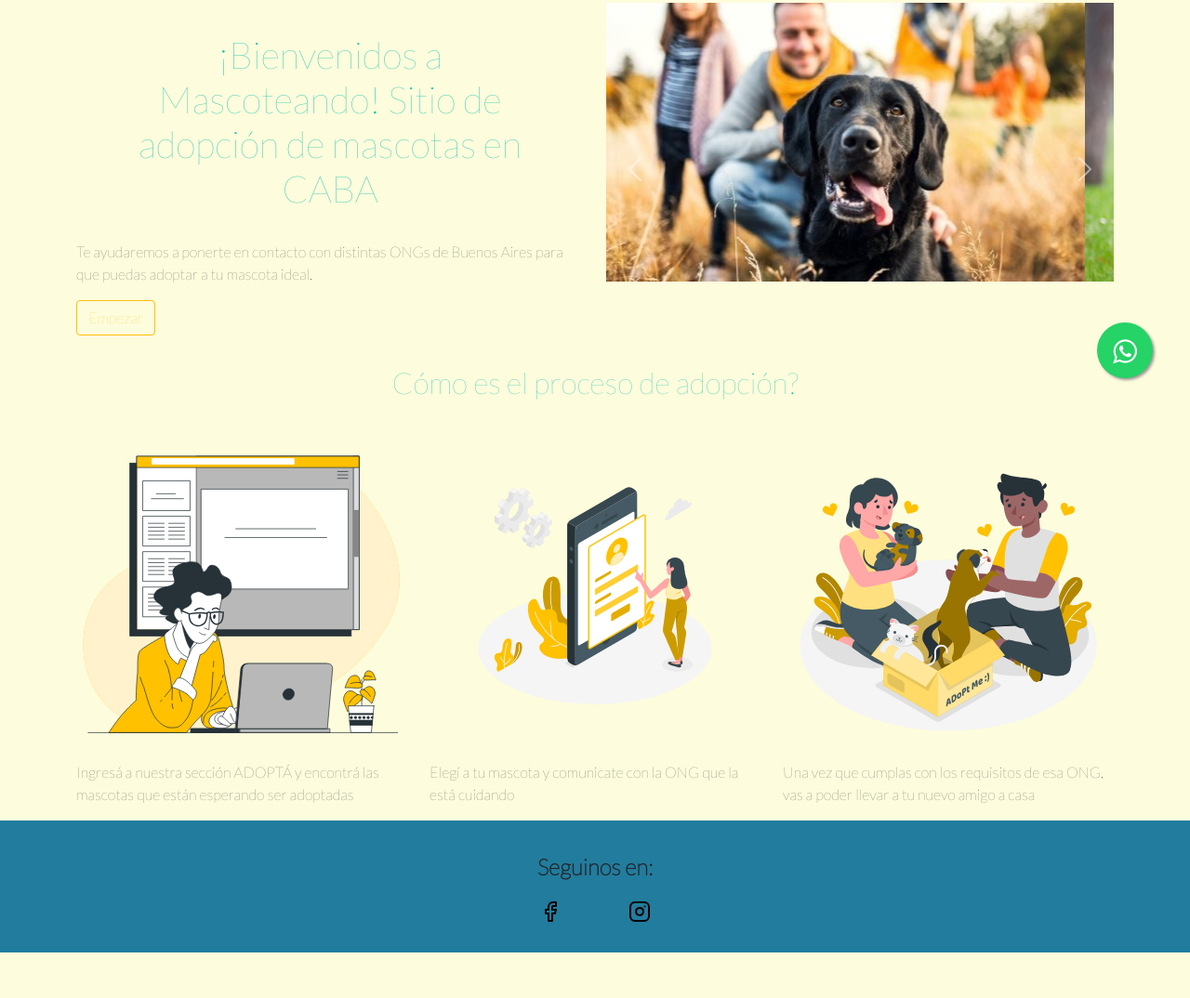
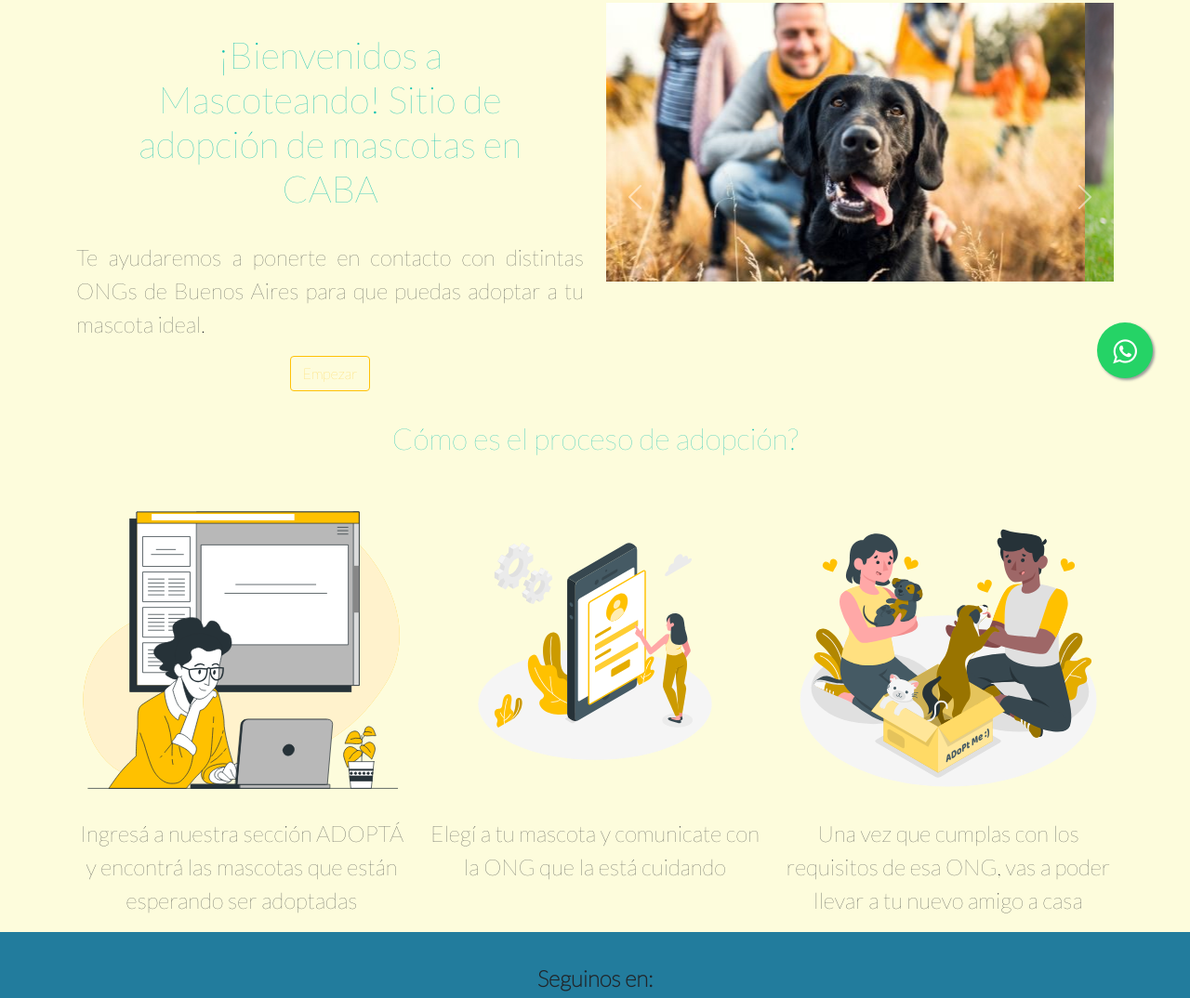
Before and after one commit to magalidsc/mascoteando, a website: page index.html in a window 1280 px wide. Shown: the part 353-1427 px from the top of the page at 93% size. Before the commit the page ends 1378 px from the top, so only its background shows below. Drawn offline with nearby package versions, Linux system fonts and the light colour scheme.

Commit message:
mejoras en los estilos del index

```diff
--- a/index.html
+++ b/index.html
@@ -125,17 +125,17 @@
       <div class="row">
     <div class="col-lg-4">
       <img src="images/Online document-bro.svg" alt="persona buscando información">
-      <p>Ingresá a nuestra sección ADOPTÁ y encontrá las mascotas que están esperando ser adoptadas</p>
+      <p class="p-images-home">Ingresá a nuestra sección ADOPTÁ y encontrá las mascotas que están esperando ser adoptadas</p>
     </div>
 
     <div class="col-lg-4">
       <img src="images/Mobile login-amico.svg" alt="persona eligiendo">
-      <p>Elegí a tu mascota y comunicate con la ONG que la está cuidando</p>
+      <p class="p-images-home">Elegí a tu mascota y comunicate con la ONG que la está cuidando</p>
     </div>
 
     <div class="col-lg-4">
       <img src="images/Adopt a pet-amico.svg" alt="dos personas adoptando mascotas">
-      <p>Una vez que cumplas con los requisitos de esa ONG, vas a poder llevar a tu nuevo amigo a casa</p>
+      <p class="p-images-home">Una vez que cumplas con los requisitos de esa ONG, vas a poder llevar a tu nuevo amigo a casa</p>
     </div>
     </div>
     </div>
--- a/scss/utilities/_variables.scss
+++ b/scss/utilities/_variables.scss
@@ -19,7 +19,7 @@ $width-home: 100%;
 
 $fonts: (
     buttons: 2rem,
-    paragraph: 2.2rem,
+    paragraph: 1.5rem,
     footer: 1.5rem,
     menus: 1.5rem
 );
--- a/scss/views/_home.scss
+++ b/scss/views/_home.scss
@@ -1,8 +1,7 @@
 // Home
 
 .inicio-container {
-    // flex-direction: column;
-    // margin-bottom: 20px;
+
 
     .section-index {
 
@@ -11,7 +10,7 @@
             width: $width-home;
 
             .intro-title {
-                // justify-content: center;
+
 
                 .important-titles {
                     @include titles
@@ -20,26 +19,38 @@
             }
         }
 
+
+        }
+
+        .carousel-format {
+            width: $width-home;
+            margin: auto;
+            margin-top: 2.5rem;
+        }
+    }
+
+
 .intro-p {
-            justify-content: center;
+
+
 
     .p-intro {
         font-size: map-get($fonts, paragraph);
-                font-style: italic;
-                text-align: center;
+        text-align: justify;
+
 
     }
 }
 
 .intro-button {
-            // display: $display;
-            // @if $display == flex {
-            //     justify-content: center;
-            // } @else {
-            //     background-color: aqua;
-            // }
+    display: $display;
+    @if $display == flex {
+        justify-content: center;
+    } @else {
+        background-color: aqua;
+    }
 
-            // align-items: center;
+    align-items: center;
 
     .button {
 
@@ -48,13 +59,11 @@
             text-decoration: none;
 
         }
+
     }
 }
 
-        .carousel-format {
-            width: $width-home;
-            margin: auto;
-            margin-top: 2.5rem;
+.p-images-home {
+    font-size: map-get($fonts, paragraph);
+    text-align: center;
 }
-    }
-}
```
Also changed, not shown: style/style.css. Lines whose indentation alone changed are shown as unchanged.
